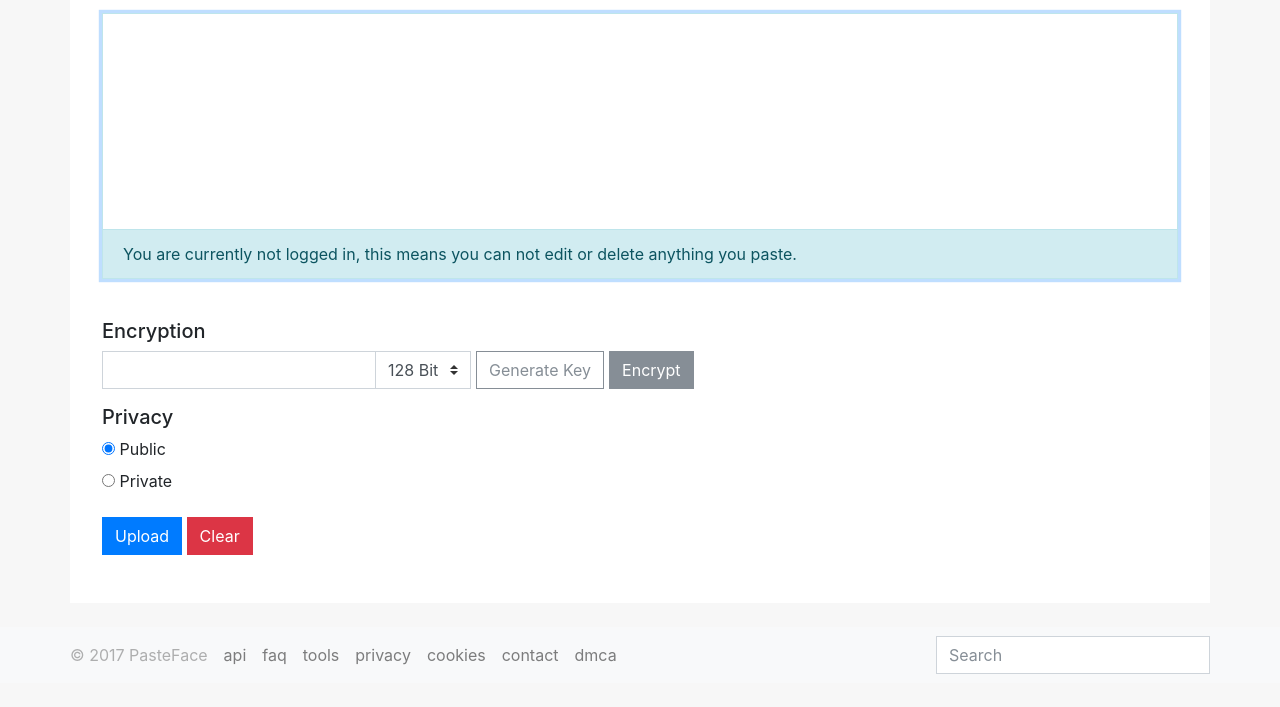
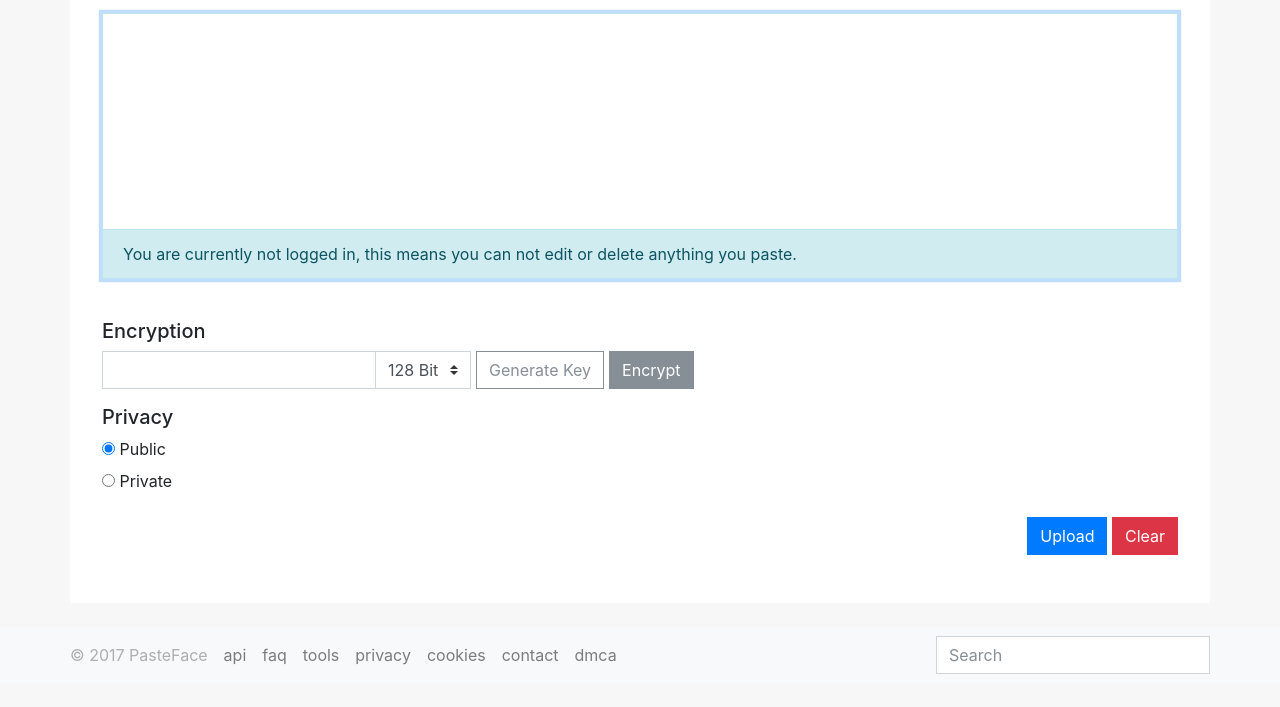
Before and after one commit to thomaslove/pasteface.net, a plain HTML site: page index.html in a window 1280 px wide. Shown: the part 171-878 px from the top of the page. Drawn offline with nearby package versions, Linux system fonts and the light colour scheme.

Commit message:
buttons right

```diff
--- a/index.html
+++ b/index.html
@@ -212,7 +212,7 @@
 						</div>
 					</div>
 				</div>
-				<div class="form-group">
+				<div class="form-group text-right">
 					<button name="button" type="submit" class="btn btn-primary" id="uploadButton">Upload</button>
 					<a class="btn btn-danger" href="#">Clear</a>
 				</div>
```
